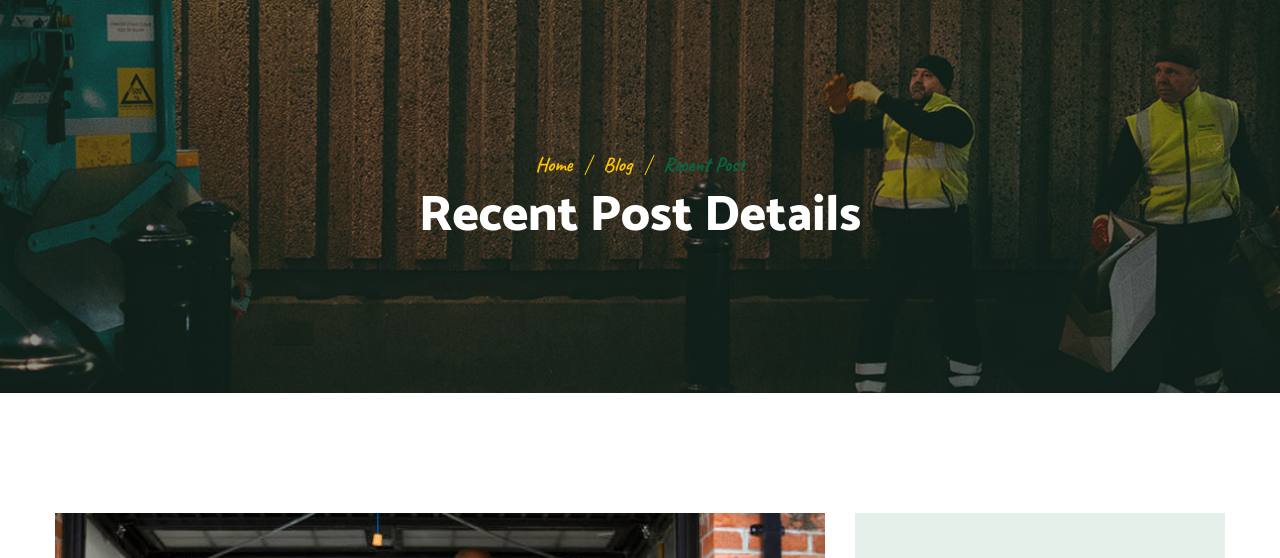
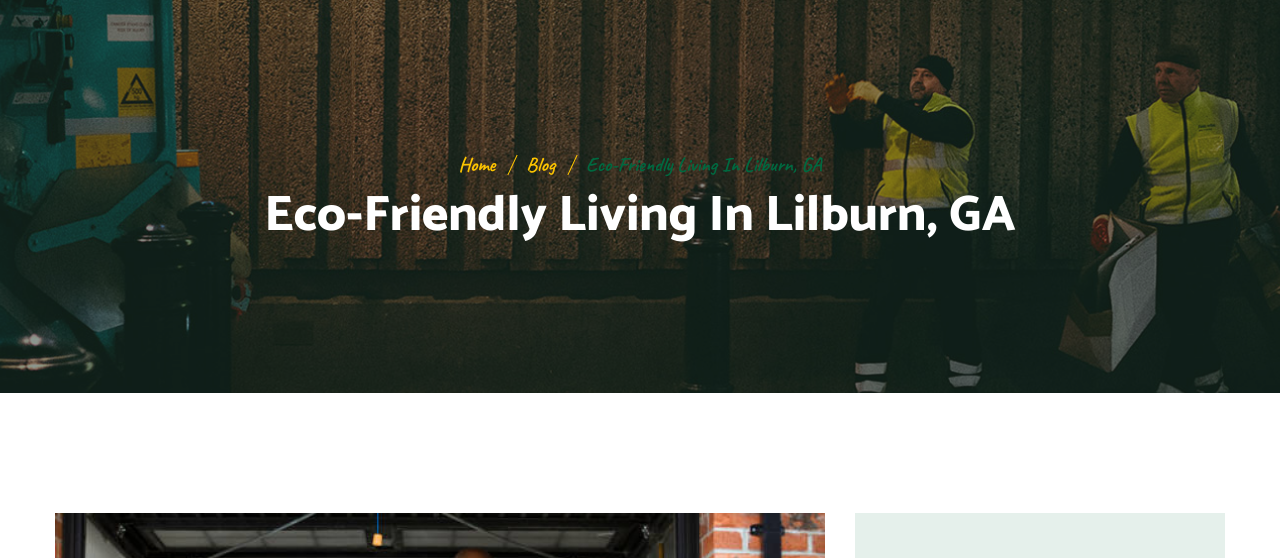
Before and after one commit to jahangirAslam/atlanta-web, a plain HTML site: page 1_html_files/recent-post-details.html in a window 1280 px wide. Shown: the part 173-731 px from the top of the page. Drawn offline with Linux system fonts and the light colour scheme; files whose address does not match are found by name.

Commit message:
new content

```diff
--- /dev/null
+++ b/1_html_files/assets/data/recent-posts.js
@@ -0,0 +1,34 @@
+window.RECENT_POSTS = {
+  "eco-friendly-lilburn": {
+    "slug": "eco-friendly-lilburn",
+    "title": "Eco-Friendly Living in Lilburn, GA",
+    "author": "Amanda B",
+    "date": { "day": "19", "mon": "Aug" },
+    "hero": "assets/images/blog/blog-v3-1.jpg",
+    "contentHtml": document.currentScript && document.currentScript.dataset && document.currentScript.dataset.ecoContent ? document.currentScript.dataset.ecoContent : ""
+  },
+  "rubbish-removal-tips": {
+    "slug": "rubbish-removal-tips",
+    "title": "Tips For Finding A Good Rubbish Removal Firm",
+    "author": "Admin",
+    "date": { "day": "14", "mon": "Aug" },
+    "hero": "assets/images/sidebar/news-2.jpg",
+    "contentHtml": "<p>Choosing a reliable rubbish removal company saves time, money, and hassle. Look for licensed, insured providers with transparent pricing and eco-friendly disposal practices.</p><h4>What to Check</h4><ul><li>Clear, itemized estimates with no hidden fees</li><li>Proof of insurance and proper disposal permits</li><li>Donation and recycling policy</li><li>Positive local reviews and references</li></ul><p>Ask how they handle hazardous materials, what charities they donate to, and whether they offer same-day service. A professional team will protect your property, sweep up, and provide disposal receipts on request.</p>"
+  },
+  "new-year-resolutions": {
+    "slug": "new-year-resolutions",
+    "title": "Home resolutions To Add To Your New Year's List",
+    "author": "Admin",
+    "date": { "day": "08", "mon": "Jan" },
+    "hero": "assets/images/sidebar/news-3.jpg",
+    "contentHtml": "<p>Start the year clutter-free with simple, high-impact home resolutions.</p><h4>Resolutions that Stick</h4><ul><li>Schedule quarterly declutter days</li><li>Adopt a one-in, one-out rule for new purchases</li><li>Label storage and create donation zones</li><li>Set up e-waste and textile recycling bins</li></ul><p>Break big goals into weekly 30-minute sessions. By December, your home will feel lighter, cleaner, and more functional.</p>"
+  },
+  "green-decluttering": {
+    "slug": "green-decluttering",
+    "title": "Green Decluttering: Eco-Friendly Junk Removal",
+    "author": "Admin",
+    "date": { "day": "22", "mon": "Mar" },
+    "hero": "assets/images/sidebar/news-1.jpg",
+    "contentHtml": "<p>Decluttering can be sustainable. Prioritize donation, reuse, and recycling to keep items out of landfills.</p><h4>Eco Steps</h4><ul><li>Donate furniture and housewares to local charities</li><li>Recycle metals, e-waste, and cardboard</li><li>Compost yard waste and food scraps</li><li>Safely dispose of paints and chemicals</li></ul><p>Partner with junk removal teams who provide diversion reporting and work with local nonprofits.</p>"
+  }
+};
--- a/1_html_files/recent-post-details.html
+++ b/1_html_files/recent-post-details.html
@@ -954,8 +954,60 @@
 
     <script src="assets/js/jquery-1color-switcher.min.js"></script>
 
+    <script src="assets/data/recent-posts.js"></script>
     <!-- thm custom script -->
     <script src="assets/js/custom.js"></script>
+
+    <script>
+        function getUrlParameter(name) {
+            name = name.replace(/[\[]/, '\\[').replace(/[\]]/, '\\]');
+            var regex = new RegExp('[\\?&]' + name + '=([^&#]*)');
+            var results = regex.exec(location.search);
+            return results === null ? null : decodeURIComponent(results[1].replace(/\+/g, ' '));
+        }
+
+        function renderRecentPost() {
+            var defaultContentHtml = document.getElementById('post-content') ? document.getElementById('post-content').innerHTML : '';
+            if (window.RECENT_POSTS && window.RECENT_POSTS['eco-friendly-lilburn'] && !window.RECENT_POSTS['eco-friendly-lilburn'].contentHtml) {
+                window.RECENT_POSTS['eco-friendly-lilburn'].contentHtml = defaultContentHtml;
+            }
+
+            var slug = getUrlParameter('post') || 'eco-friendly-lilburn';
+            var posts = window.RECENT_POSTS || {};
+            var post = posts[slug] || posts['eco-friendly-lilburn'];
+            if (!post) return;
+
+            // Update head title and breadcrumb
+            var pageTitle = document.getElementById('page-title');
+            if (pageTitle) pageTitle.textContent = post.title + ' - EZ Atlanta Junk Removal';
+            var bcPost = document.getElementById('breadcrumb-post');
+            if (bcPost) bcPost.textContent = post.title;
+            var bcTitle = document.getElementById('breadcrumb-title');
+            if (bcTitle) bcTitle.textContent = post.title;
+
+            // Image and date
+            var img = document.getElementById('post-image');
+            if (img) img.src = post.hero;
+            var dayEl = document.getElementById('post-day');
+            var monEl = document.getElementById('post-month');
+            if (dayEl) dayEl.firstChild && (dayEl.firstChild.nodeValue = post.date.day);
+            if (monEl) monEl.textContent = post.date.mon;
+
+            // Author
+            var authorEl = document.getElementById('post-author');
+            if (authorEl) authorEl.textContent = 'by ' + (post.author || 'Admin');
+
+            // Title
+            var titleMain = document.getElementById('post-title-main');
+            if (titleMain) titleMain.textContent = post.title;
+
+            // Content
+            var content = document.getElementById('post-content');
+            if (content) content.innerHTML = post.contentHtml + '<p style="font-weight: bold; color: #1a9f5a; font-size: 18px;">Call Us Now (678) 841-8655</p>';
+        }
+
+        document.addEventListener('DOMContentLoaded', renderRecentPost);
+    </script>
 
 
 
```
Also changed, not shown: 1_html_files/assets/images/sidebar/news-1.jpg, 1_html_files/assets/images/sidebar/news-2.jpg, 1_html_files/assets/images/sidebar/news-3.jpg, 1_html_files/service-details.html (line endings or trailing spaces).
